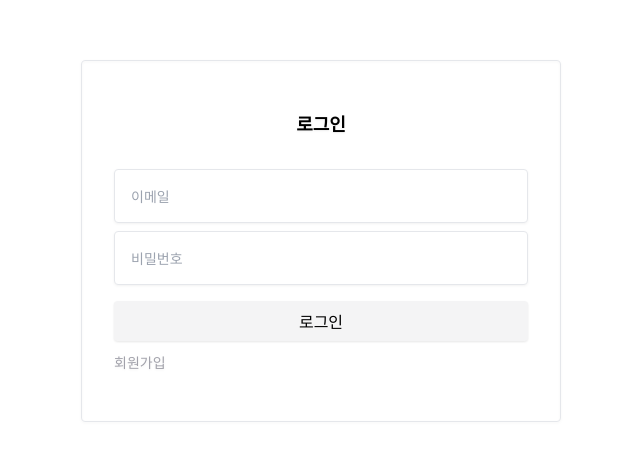
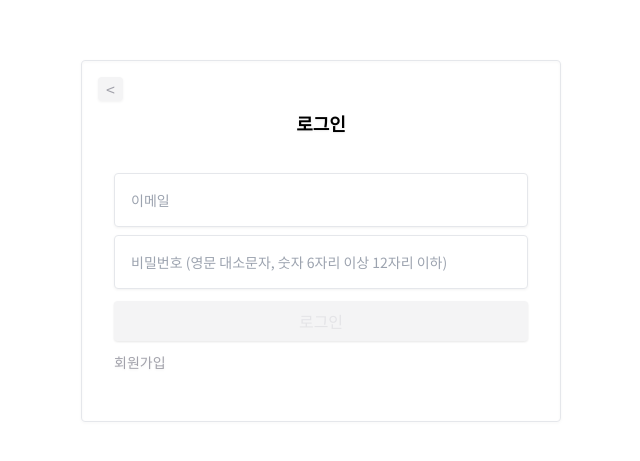
Before and after one commit to rivera00255/reading-time, a Next.js app: page /login in a window 1280 px wide. Shown: the part 159-620 px from the top of the page, without its empty margins (319-959 px from the left). Built offline with nearby package versions, Linux system fonts and the light colour scheme; no server answers.

Commit message:
Feat: 로그인, 로그아웃 & add supabase

```diff
--- a/package.json
+++ b/package.json
@@ -9,6 +9,7 @@
     "lint": "next lint"
   },
   "dependencies": {
+    "@supabase/supabase-js": "^2.22.0",
     "@tanstack/react-query": "^4.29.5",
     "@toast-ui/editor": "^3.2.2",
     "@types/node": "20.1.0",
@@ -21,6 +22,7 @@
     "postcss": "8.4.23",
     "react": "18.2.0",
     "react-dom": "18.2.0",
+    "react-hook-form": "^7.43.9",
     "tailwindcss": "3.3.2",
     "typescript": "5.0.4"
   },
--- a/src/app/login/page.tsx
+++ b/src/app/login/page.tsx
@@ -1,14 +1,98 @@
+'use client';
+import { supabase } from '@/lib/Supabase/supabaseClient';
+import { useRouter } from 'next/navigation';
+import { useState } from 'react';
+import { SubmitHandler, useForm } from 'react-hook-form';
+
 const Login = () => {
+  const router = useRouter();
+  const [isLogin, setIsLogin] = useState(true);
+
+  const {
+    register,
+    handleSubmit,
+    formState: { errors, isDirty, isValid },
+  } = useForm();
+
+  const handleLogin = async ({ email, password }: { email: string; password: string }) => {
+    try {
+      const { data, error } = await supabase.auth.signInWithPassword({ email, password });
+      if (error) {
+        alert(error);
+        return;
+      }
+      console.log(data);
+      router.replace('/');
+      alert('로그인되었습니다.');
+    } catch (e) {
+      console.log(e);
+    }
+  };
+
+  const handleSignup = async ({ email, password }: { email: string; password: string }) => {
+    try {
+      const { data, error } = await supabase.auth.signUp({ email, password });
+      if (error) {
+        alert(error);
+        return;
+      }
+      console.log(data);
+      alert('회원가입이 완료되었습니다. 이메일 인증 후 로그인해주세요.');
+    } catch (e) {
+      console.log(e);
+    }
+  };
+
+  const onSubmit: SubmitHandler<any> = (data: { email: string; password: string }) => {
+    // console.log(data);
+    isLogin ? handleLogin(data) : handleSignup(data);
+  };
+
   return (
     <main className="w-screen h-screen flex justify-center items-center">
-      <div className="w-480 border rounded px-8 py-12 drop-shadow-sm">
-        <h3 className="text-center font-bold text-lg mb-8">로그인</h3>
-        <div className="flex flex-col">
-          <input className="border p-4 rounded mb-2 text-sm" type="text" placeholder="이메일" />
-          <input className="border p-4 rounded mb-2 text-sm" type="password" placeholder="비밀번호" />
-          <button className="bg-zinc-100 py-2 rounded my-2 drop-shadow-sm hover:bg-zinc-300">로그인</button>
-        </div>
-        <button className="text-sm text-zinc-400 hover:text-zinc-500">회원가입</button>
+      <div className="w-480 border rounded px-8 py-12 drop-shadow-sm relative">
+        <button className="absolute top-4 left-4 px-2 rounded bg-zinc-100 text-zinc-400" onClick={() => router.back()}>
+          &lt;
+        </button>
+        <h3 className="text-center font-bold text-lg mb-8">{isLogin ? '로그인' : '회원가입'}</h3>
+        <form className="flex flex-col" onSubmit={handleSubmit(onSubmit)}>
+          <input
+            className={
+              !errors.email ? 'border p-4 rounded my-1 text-sm' : 'border border-orange-300 p-4 rounded my-1 text-sm'
+            }
+            type="text"
+            placeholder="이메일"
+            {...register('email', {
+              required: true,
+              pattern: /^\S+@\S+\.\S+$/,
+            })}
+          />
+          {errors.email && <div className="text-xs text-zinc-600 pl-1 pb-2">올바른 이메일 주소를 입력해주세요</div>}
+          <input
+            className={
+              !errors.password ? 'border p-4 rounded my-1 text-sm' : 'border border-orange-300 p-4 rounded my-1 text-sm'
+            }
+            type="password"
+            placeholder="비밀번호 (영문 대소문자, 숫자 6자리 이상 12자리 이하)"
+            {...register('password', {
+              required: true,
+              pattern: /^[a-zA-Z0-9]{6,12}$/,
+            })}
+          />
+          {errors.password && (
+            <div className="text-xs text-zinc-600 pl-1 pb-2">
+              영문 대소문자, 숫자 6자리 이상 12자리 이하로 입력해주세요
+            </div>
+          )}
+          <button
+            className="bg-zinc-100 py-2 rounded my-2 drop-shadow-sm hover:bg-zinc-300 disabled:text-zinc-200 disabled:hover:bg-zinc-100"
+            disabled={!isDirty || !isValid}>
+            {isLogin ? '로그인' : '회원가입'}
+          </button>
+        </form>
+        <button className="text-sm text-zinc-400 hover:text-zinc-500" onClick={() => setIsLogin(!isLogin)}>
+          {isLogin ? '회원가입' : '로그인'}
+        </button>
       </div>
     </main>
   );
--- a/src/app/mypage/page.tsx
+++ b/src/app/mypage/page.tsx
@@ -1,6 +1,23 @@
+'use client';
+import useAuth from '@/hooks/useAuth';
 import Link from 'next/link';
 
 const MyPage = () => {
+  const { loading, auth } = useAuth();
+
+  if (loading)
+    return <div className="container xl mx-auto px-4 min-h-50vh flex justify-center items-center">Loading...</div>;
+  if (!auth)
+    return (
+      <div className="container xl mx-auto px-4 min-h-50vh flex justify-center items-center">
+        <div className="border rounded p-8 text-center">
+          <p className="mb-2">로그인 후 이용해주세요.</p>
+          <Link href="../login">
+            <button className="bg-zinc-200 px-2 py-1 rounded text-sm">로그인 페이지로 이동</button>
+          </Link>
+        </div>
+      </div>
+    );
   return (
     <main>
       <section className="container xl mx-auto px-4 mt-8 mb-12">
--- a/src/components/Header/index.tsx
+++ b/src/components/Header/index.tsx
@@ -1,6 +1,7 @@
 import Image from 'next/image';
 import Link from 'next/link';
 import WaveBackground from '/public/images/wave_background.svg';
+import Navigation from '../Navigation';
 
 const Header = () => {
   return (
@@ -10,9 +11,7 @@ const Header = () => {
         <h1 className="text-center font-mono font-bold text-lg">
           <Link href="/">Reading Time</Link>
         </h1>
-        <Link href="./login" className="absolute top-4 right-2">
-          <button className="text-zinc-500 p-1 text-sm drop-shadow-sm hover:text-zinc-400">로그인</button>
-        </Link>
+        <Navigation />
       </nav>
     </header>
   );
--- /dev/null
+++ b/src/components/Navigation/index.tsx
@@ -0,0 +1,47 @@
+'use client';
+import useSession from '@/hooks/useSession';
+import { supabase } from '@/lib/Supabase/supabaseClient';
+import Link from 'next/link';
+import { usePathname, useRouter } from 'next/navigation';
+
+const Navigation = () => {
+  const router = useRouter();
+  const pathname = usePathname();
+  const session = useSession();
+  //   console.log(session);
+
+  return (
+    <ul className="absolute top-4 right-2 text-right">
+      {session ? (
+        <>
+          <li className="flex items-center my-1">
+            <p className="text-zinc-400 text-xs mr-2">{session.user?.email}</p>
+            <Link href="../mypage">
+              <button className="text-zinc-500 text-sm drop-shadow-sm hover:text-zinc-400">마이페이지</button>
+            </Link>
+          </li>
+          <li className="p-1">
+            <button
+              className="text-zinc-500 text-sm drop-shadow-sm hover:text-zinc-400"
+              onClick={async () => {
+                const { error } = await supabase.auth.signOut();
+                if (!error) router.replace('/');
+              }}>
+              로그아웃
+            </button>
+          </li>
+        </>
+      ) : (
+        !pathname.includes('mypage') && (
+          <li>
+            <Link href="../login">
+              <button className="text-zinc-500 p-1 text-sm drop-shadow-sm hover:text-zinc-400">로그인</button>
+            </Link>
+          </li>
+        )
+      )}
+    </ul>
+  );
+};
+
+export default Navigation;
--- /dev/null
+++ b/src/hooks/useAuth.ts
@@ -0,0 +1,25 @@
+'use client';
+import { supabase } from '@/lib/Supabase/supabaseClient';
+import { Session } from '@supabase/supabase-js';
+import { useEffect, useState } from 'react';
+
+const useAuth = () => {
+  const [loading, setLoading] = useState(true);
+  const [auth, setAuth] = useState<Session | null>(null);
+
+  const getAuth = async () => {
+    const { data, error } = await supabase.auth.getSession();
+    if (data) {
+      setAuth(data.session);
+      setLoading(false);
+    }
+  };
+
+  useEffect(() => {
+    getAuth();
+  }, []);
+
+  return { loading, auth };
+};
+
+export default useAuth;
--- /dev/null
+++ b/src/hooks/useSession.ts
@@ -0,0 +1,29 @@
+'use client';
+import { supabase } from '@/lib/Supabase/supabaseClient';
+import { Session } from '@supabase/supabase-js';
+import { useEffect, useState } from 'react';
+
+const useSession = () => {
+  const [session, setSession] = useState<Session | null>(null);
+
+  useEffect(() => {
+    const {
+      data: { subscription },
+    } = supabase.auth.onAuthStateChange((event, session) => {
+      // console.log(event, session);
+      if (event === 'SIGNED_OUT') {
+        setSession(null);
+        return;
+      }
+      if (session) setSession(session);
+    });
+
+    return () => {
+      subscription.unsubscribe();
+    };
+  }, []);
+
+  return session;
+};
+
+export default useSession;
--- /dev/null
+++ b/src/lib/Supabase/supabaseClient.ts
@@ -0,0 +1,5 @@
+import { createClient } from '@supabase/supabase-js';
+
+const supabaseUrl = `${process.env.NEXT_PUBLIC_SUPABASE_URL}`;
+const supabaseKey = `${process.env.NEXT_PUBLIC_SUPABASE_KEY}`;
+export const supabase = createClient(supabaseUrl, supabaseKey);
```
Also changed, not shown: 1 other file (tests, documents, lock files or other folders).
